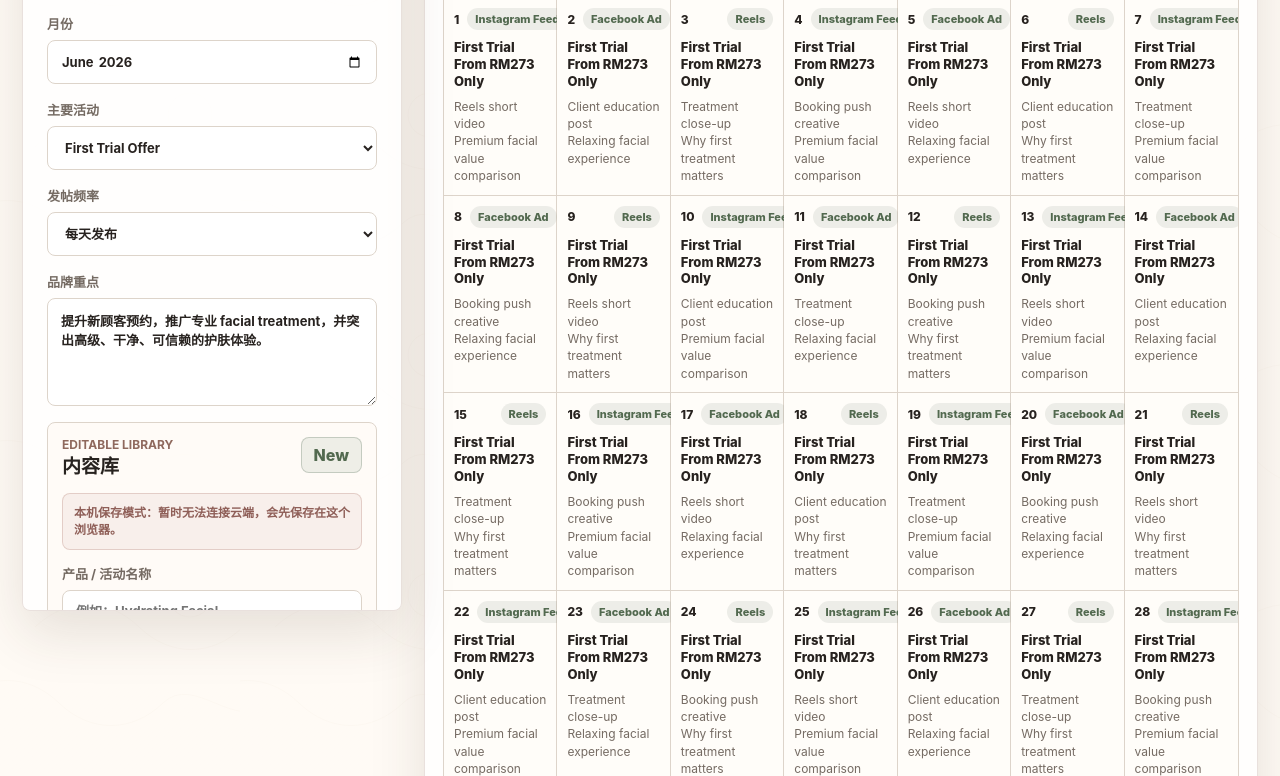
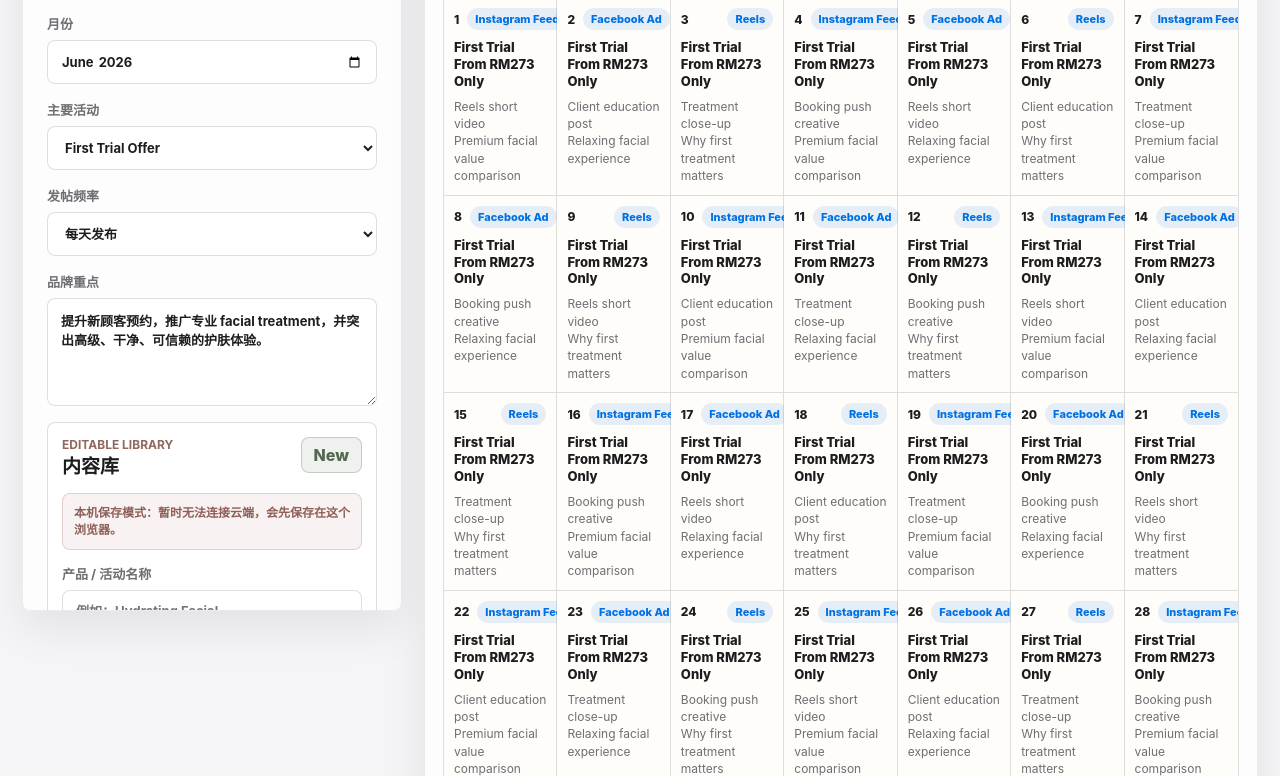
Before and after one commit to Ericsson326/sothys-content-planner, a website: page index.html in a window 1280 px wide. Shown: the part 167-943 px from the top of the page. Drawn offline with Linux system fonts and the light colour scheme; no server answers.

Commit message:
Update index.html

```diff
--- a/index.html
+++ b/index.html
@@ -5,6 +5,7 @@
     <meta name="viewport" content="width=device-width, initial-scale=1" />
     <title>SOTHYS 月度内容策划生成器</title>
     <link rel="stylesheet" href="styles.css" />
+        <link rel="stylesheet" href="apple.css" />
   </head>
   <body>
     <main class="app-shell">
```
